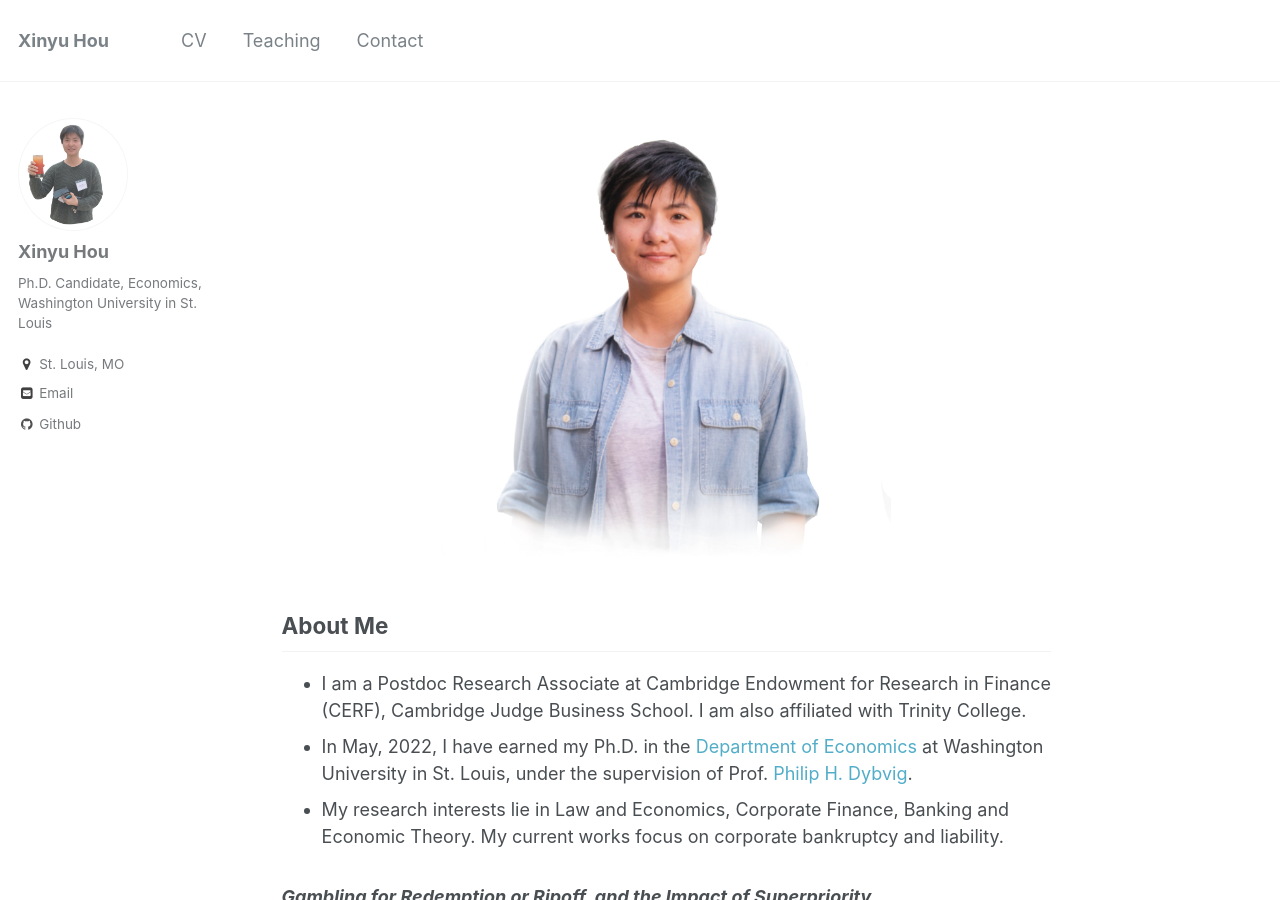
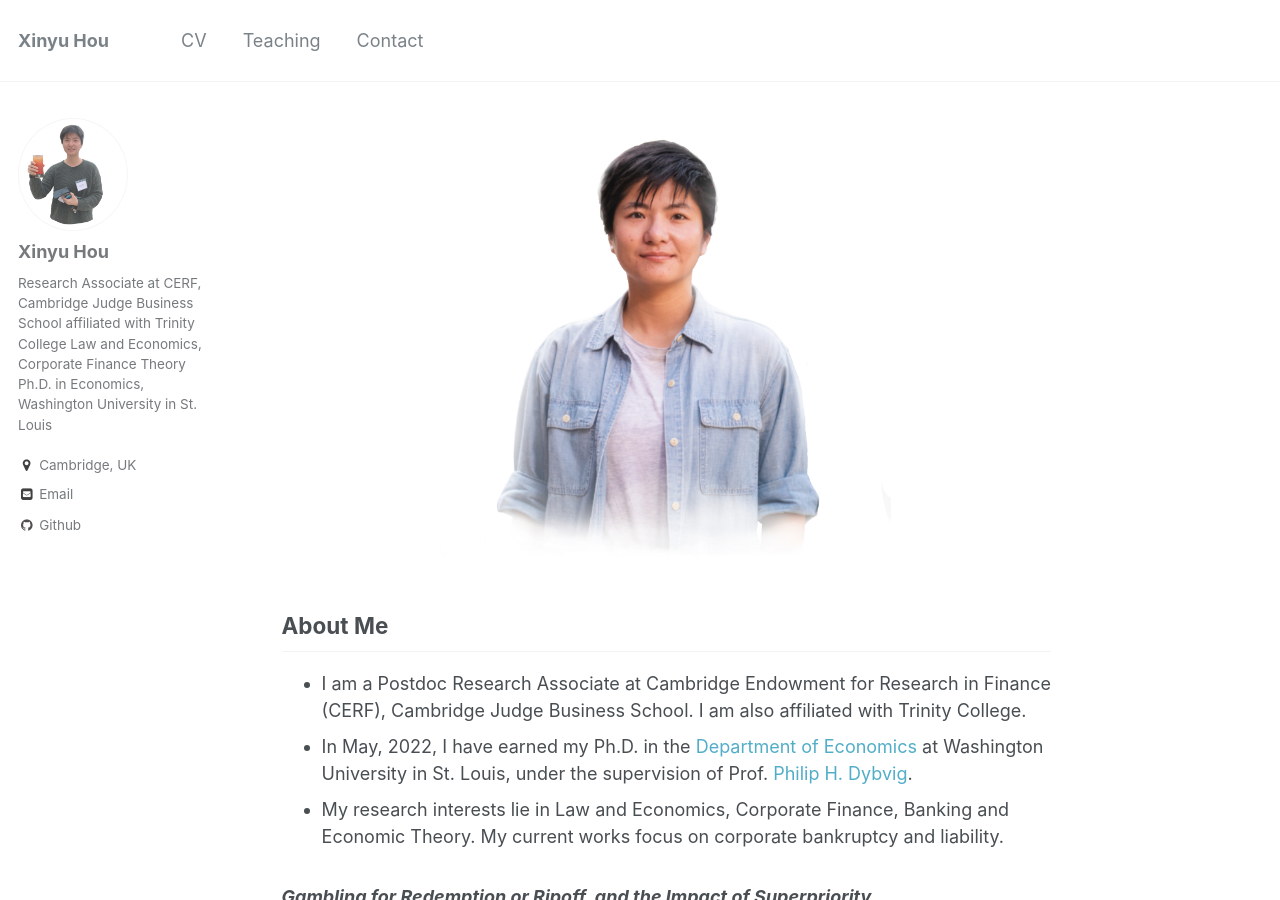
Before and after one commit to xinyuhou94/xinyuhou94.github.io, a Jekyll site: the page built from _pages/about.md, in a window 1280 px wide and 900 px high. Built offline with Jekyll 4.4.1, drawn with Linux system fonts in a browser that asks for light colours.

Commit message:
Update _config.yml

```diff
--- a/_config.yml
+++ b/_config.yml
@@ -80,8 +80,11 @@ analytics:
 author:
   name             : "Xinyu Hou"
   avatar           : "xinyu.jpg"
-  bio              : "Ph.D. Candidate, Economics, Washington University in St. Louis"
-  location         : "St. Louis, MO"
+  bio              : "Research Associate at CERF, Cambridge Judge Business School
+                                   affiliated with Trinity College
+                                   Law and Economics, Corporate Finance Theory
+                             Ph.D. in Economics, Washington University in St. Louis"
+  location         : "Cambridge, UK"
   employer         :
   googlescholar    :
   email            : "hou.xinyu@wustl.edu"
```
